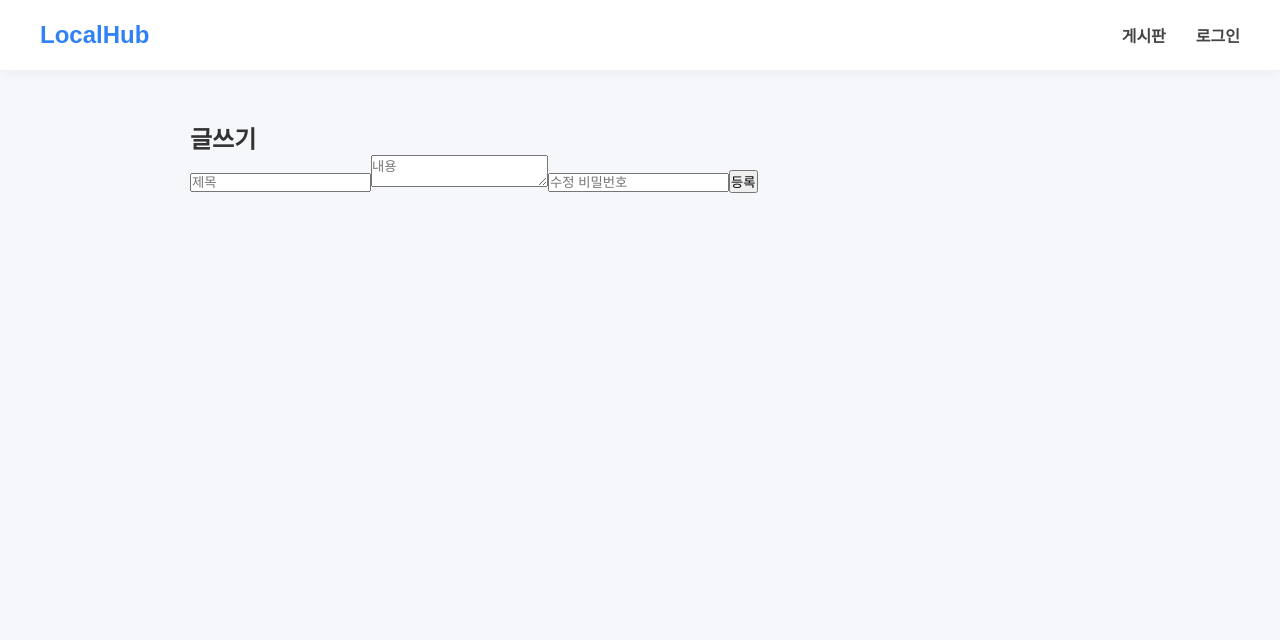
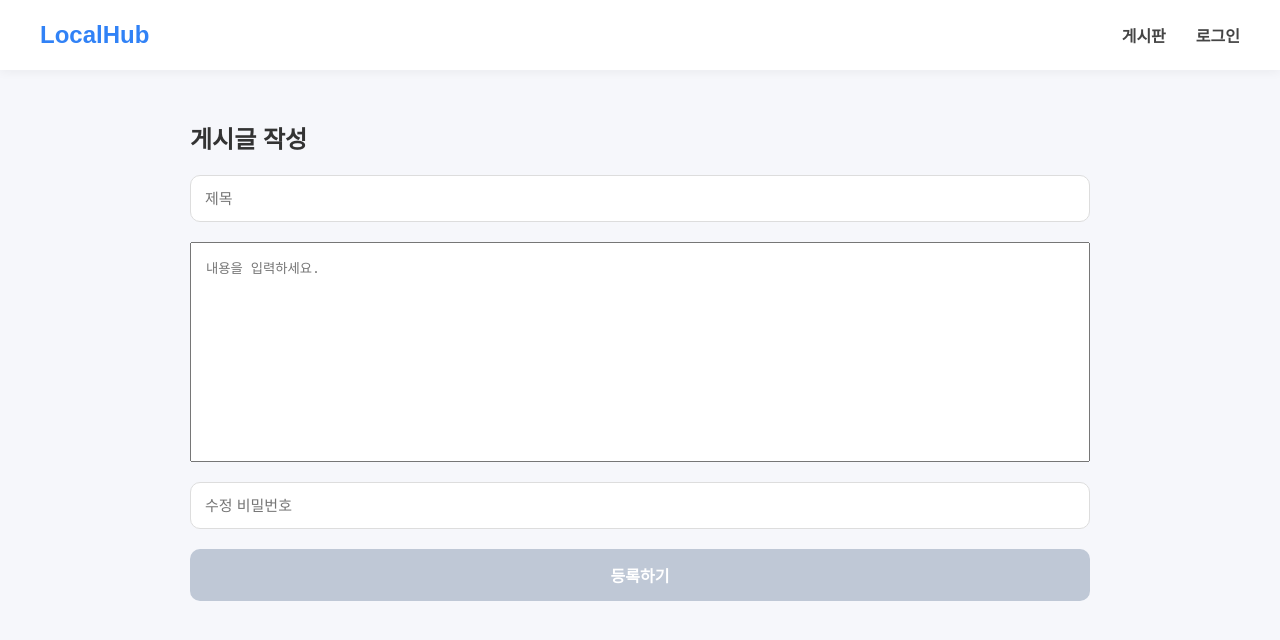
Before and after one commit to ongdikk/local-hub, a Vue app: page /write in a window 1280 px wide. Shown: the top 640 px of the page. Built offline with nearby package versions, Linux system fonts and the light colour scheme.

Commit message:
Refactor(common): 공통 컴포넌트 기능 개선

```diff
--- a/src/components/common/BaseButton.vue
+++ b/src/components/common/BaseButton.vue
@@ -1,43 +1,63 @@
 <template>
-
-<button class="btn">
-
+  <button
+    class="button"
+    :type="type"
+    :disabled="disabled"
+  >
     <slot />
-
-</button>
-
+  </button>
 </template>
 
 <script setup>
+
+defineProps({
+
+  type: {
+    type: String,
+    default: "button"
+  },
+
+  disabled: {
+    type: Boolean,
+    default: false
+  }
+
+})
+
 </script>
 
 <style scoped>
 
-.btn{
+.button {
 
-    padding:12px 22px;
+    width: 100%;
+    padding: 14px;
 
-    border:none;
+    border: none;
+    border-radius: 10px;
 
-    border-radius:10px;
+    background: #3182f6;
+    color: white;
 
-    background:#3182f6;
+    font-size: 16px;
+    font-weight: 600;
 
-    color:white;
+    cursor: pointer;
 
-    cursor:pointer;
+    transition: .2s;
+}
 
-    font-size:15px;
+.button:hover {
 
-    font-weight:bold;
-
-    transition:.2s;
+    background: #2563eb;
 
 }
 
-.btn:hover{
+.button:disabled {
 
-    background:#1b64d8;
+    background: #bfc8d6;
+
+    cursor: not-allowed;
 
 }
 
--- a/src/components/common/BaseInput.vue
+++ b/src/components/common/BaseInput.vue
@@ -1,59 +1,49 @@
 <template>
-
-<input
+  <input
     class="input"
     :type="type"
     :placeholder="placeholder"
-/>
-
+    :value="modelValue"
+    @input="$emit('update:modelValue', $event.target.value)"
+  />
 </template>
 
 <script setup>
 
 defineProps({
+  modelValue: {
+    type: String,
+    default: ""
+  },
 
-    type:{
+  type: {
+    type: String,
+    default: "text"
+  },
 
-        type:String,
+  placeholder: {
+    type: String,
+    default: ""
+  }
+})
 
-        default:"text"
-
-    },
-
-    placeholder:{
-
-        type:String,
-
-        default:""
-
-    }
-
-})
+defineEmits([
+  "update:modelValue"
+])
 
 </script>
 
 <style scoped>
-
-.input{
-
+.input {
     width:100%;
-
     padding:14px;
-
     border-radius:10px;
-
     border:1px solid #ddd;
-
     outline:none;
-
     font-size:15px;
-
 }
 
 .input:focus{
-
     border-color:#3182f6;
-
 }
-
 </style>
--- a/src/views/PostWriteView.vue
+++ b/src/views/PostWriteView.vue
@@ -4,39 +4,33 @@
 
   <div class="container">
 
-<h2>글쓰기</h2>
+    <h2>게시글 작성</h2>
 
-<input
-
+    <BaseInput
       v-model="form.title"
-
       placeholder="제목"
-
     />
 
     <textarea
-
       v-model="form.content"
-
-placeholder="내용"
-
+      class="content"
+      placeholder="내용을 입력하세요."
     />
 
-<input
-
+    <BaseInput
+      v-model="form.password"
       type="password"
-
-v-model="form.password"
-
       placeholder="수정 비밀번호"
-
     />
 
-<button>
+    <BaseButton
+        :disabled="!form.title || !form.content || !form.password"
+        @click="submitPost"
+    >
 
-등록
+      등록하기
 
-</button>
+    </BaseButton>
 
   </div>
 
@@ -48,9 +42,13 @@ import { reactive } from "vue"
 import { useRouter } from "vue-router"
 
 import Header from "@/components/common/Header.vue"
+import BaseInput from "@/components/common/BaseInput.vue"
+import BaseButton from "@/components/common/BaseButton.vue"
+
 import { useBoardStore } from "@/stores/board"
 
 const router = useRouter()
+
 const boardStore = useBoardStore()
 
 const form = reactive({
@@ -63,6 +61,22 @@ const form = reactive({
 
 })
 
+function submitPost(){
+
+    boardStore.addPost({
+
+        title: form.title,
+
+        content: form.content,
+
+        password: form.password
+
+    })
+
+    router.push("/board")
+
+}
+
 </script>
 
 <style scoped>
@@ -73,6 +87,22 @@ width:900px;
 
     margin:50px auto;
 
+    display:flex;
+
+    flex-direction:column;
+
+    gap:20px;
+
+}
+
+.content{
+
+    min-height:220px;
+
+    resize:none;
+
+    padding:15px;
+
 }
 
 </style>
```
Lines whose indentation alone changed are shown as unchanged.
